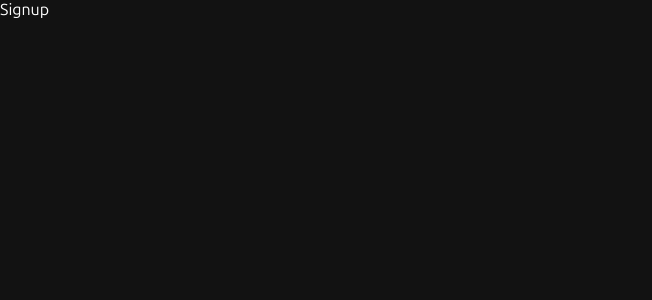
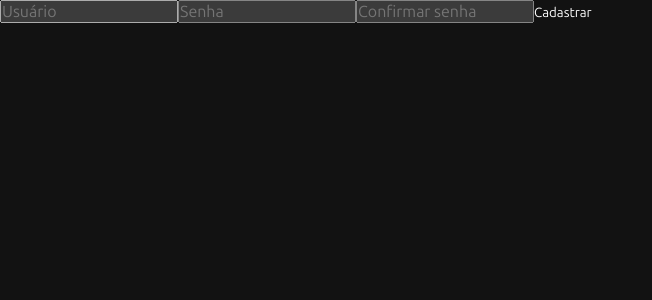
Before and after one commit to Pontessxx/wallet-web, a React (Vite) app: page /signup in a window 1280 px wide. Shown: the top 300 px of the page, without its empty margins (0-652 px from the left). Built offline with nearby package versions, Linux system fonts and the light colour scheme; no server answers.

Commit message:
fix: accessToken passando no body

```diff
--- /dev/null
+++ b/src/api/api.ts
@@ -0,0 +1,37 @@
+import axios from 'axios';
+const baseURL = import.meta.env.VITE_API_URL;
+
+// Instância pública
+export const publicApi = axios.create({
+  baseURL,
+  headers: { 'Content-Type': 'application/json' },
+});
+
+// Instância privada
+export const privateApi = axios.create({
+  baseURL,
+  headers: { 'Content-Type': 'application/json' },
+});
+
+privateApi.interceptors.request.use((config) => {
+  const accessToken = localStorage.getItem('accessToken');
+  if (accessToken && config.headers) {
+    config.headers.Authorization = `Bearer ${accessToken}`;
+  }
+  return config;
+});
+
+
+privateApi.interceptors.response.use(
+  (response) => response,
+  (error) => {
+    return Promise.reject(error);
+  }
+);
+
+publicApi.interceptors.response.use(
+  (response) => response,
+  (error) => {
+    return Promise.reject(error);
+  }
+);
--- a/src/contexts/AuthContext.tsx
+++ b/src/contexts/AuthContext.tsx
@@ -12,27 +12,33 @@ const AuthProvider = ({ children }: AuthProviderProps) => {
   const [user, setUser] = useState<User | null>(null);
   const [isLoading, setIsLoading] = useState(true);
 
-  // Roda uma vez quando a app carrega: tenta restaurar sessão do localStorage
   useEffect(() => {
     const storedUser = localStorage.getItem('user');
-    const storedToken = localStorage.getItem('token');
+    const storedAccessToken = localStorage.getItem('accessToken');
 
-    if (storedUser && storedToken) {
+    if (storedUser && storedAccessToken) {
       setUser(JSON.parse(storedUser));
     }
 
     setIsLoading(false);
   }, []);
 
-  const login = (userData: User, token: string) => {
+  const login = (userData: User, accessToken: string, expiresIn?: number) => {
     localStorage.setItem('user', JSON.stringify(userData));
-    localStorage.setItem('token', token);
+    localStorage.setItem('accessToken', accessToken);
+
+    if (expiresIn) {
+      const expiresAt = Date.now() + expiresIn * 1000;
+      localStorage.setItem('tokenExpiresAt', String(expiresAt));
+    }
+
     setUser(userData);
   };
 
   const logout = () => {
     localStorage.removeItem('user');
-    localStorage.removeItem('token');
+    localStorage.removeItem('accessToken');
+    localStorage.removeItem('tokenExpiresAt');
     setUser(null);
   };
 
--- /dev/null
+++ b/src/services/authService.ts
@@ -0,0 +1,13 @@
+import { publicApi } from '@/api/api';
+import type { AuthResponse, LoginRequest, SignupRequest } from '@/types/auth';
+
+export const authService = {
+  login: async (data: LoginRequest) => {
+    const response = await publicApi.post<AuthResponse>('/auth/v2/login', data);
+    return response.data;
+  },
+  signup: async (data: SignupRequest) => {
+    const response = await publicApi.post<AuthResponse>('/user/v2/create', data);
+    return response.data;
+  },
+};
--- a/src/templates/Login.tsx
+++ b/src/templates/Login.tsx
@@ -1,25 +1,63 @@
 import { useState } from 'react'
+import { useNavigate } from 'react-router-dom';
+import { authService } from '@/services/authService';
+import { useAuth } from '@/contexts/AuthContext';
 
 const Login = () => {
-
+    const [isLoading, setIsLoading] = useState(false);
     const [username, setUsername] = useState('');
     const [password, setPassword] = useState('');
+    const [error, setError] = useState('');
 
-    const handleLogin = () => {
+    const navigate = useNavigate();
+    const { login } = useAuth();
+
+    const handleLogin = async (e: React.FormEvent) => {
+        e.preventDefault();
+
         if (!username.trim() || !password.trim()) {
-            alert('Preencha todos os campos.');
+            setError('Preencha todos os campos.');
             return;
         }
+
+        setError('');
+        setIsLoading(true);
+
         try {
-
-        } catch (error) {
-            alert('Erro ao fazer login.');
+            const response = await authService.login({ username, password });
+            login(response.user, response.accessToken);
+            navigate('/home');
+        } catch (err) {
+            setError('Usuário ou senha inválidos.');
+        } finally {
+            setIsLoading(false);
         }
     }
 
     return (
-        <div>Login</div>
-    )
+        <div>
+            <form onSubmit={handleLogin}>
+                <input
+                    type="text"
+                    placeholder="Usuário"
+                    value={username}
+                    onChange={(e) => setUsername(e.target.value)}
+                />
+                <input
+                    type="password"
+                    placeholder="Senha"
+                    value={password}
+                    onChange={(e) => setPassword(e.target.value)}
+                />
+
+                {error && <p>{error}</p>}
+
+                <button type="submit" disabled={isLoading}>
+                    {isLoading ? 'Entrando...' : 'Entrar'}
+                </button>
+            </form>
+        </div>
+    );
 }
 
 export default Login
--- a/src/templates/Signup.tsx
+++ b/src/templates/Signup.tsx
@@ -1,32 +1,74 @@
 import { useState } from "react";
-
+import { useNavigate } from "react-router-dom";
+import { authService } from "@/services/authService";
+import { useAuth } from "@/contexts/AuthContext";
 
 const Signup = () => {
-
-
+    const [isLoading, setIsLoading] = useState(false);
     const [username, setUsername] = useState('');
     const [password, setPassword] = useState('');
     const [confirmPassword, setConfirmPassword] = useState('');
+    const [error, setError] = useState('');
 
-    const handleSignup = () => {
-    if (!username.trim() || !password.trim() || !confirmPassword.trim()) {
-            alert('Preencha todos os campos.');
+    const navigate = useNavigate();
+    const { login } = useAuth();
+
+    const handleSignup = async (e: React.FormEvent) => {
+        e.preventDefault();
+
+        if (!username.trim() || !password.trim() || !confirmPassword.trim()) {
+            setError('Preencha todos os campos.');
             return;
         }
         if (password !== confirmPassword) {
-            alert('As senhas não coincidem.');
+            setError('As senhas não coincidem.');
             return;
         }
+
+        setError('');
+        setIsLoading(true);
+
         try {
-
-        } catch (error) {
-            alert('Erro ao fazer signup.');
+            const response = await authService.signup({ username, password });
+            login(response.user, response.accessToken);
+            navigate('/home');
+        } catch (err) {
+            setError('Erro ao criar conta.');
+        } finally {
+            setIsLoading(false);
         }
     }
 
-  return (
-    <div>Signup</div>
-  )
+    return (
+        <div>
+            <form onSubmit={handleSignup}>
+                <input
+                    type="text"
+                    placeholder="Usuário"
+                    value={username}
+                    onChange={(e) => setUsername(e.target.value)}
+                />
+                <input
+                    type="password"
+                    placeholder="Senha"
+                    value={password}
+                    onChange={(e) => setPassword(e.target.value)}
+                />
+                <input
+                    type="password"
+                    placeholder="Confirmar senha"
+                    value={confirmPassword}
+                    onChange={(e) => setConfirmPassword(e.target.value)}
+                />
+
+                {error && <p>{error}</p>}
+
+                <button type="submit" disabled={isLoading}>
+                    {isLoading ? 'Criando conta...' : 'Cadastrar'}
+                </button>
+            </form>
+        </div>
+    );
 }
 
 export default Signup
```
Also changed, not shown: src/types/auth.ts (+21 -3 lines).
